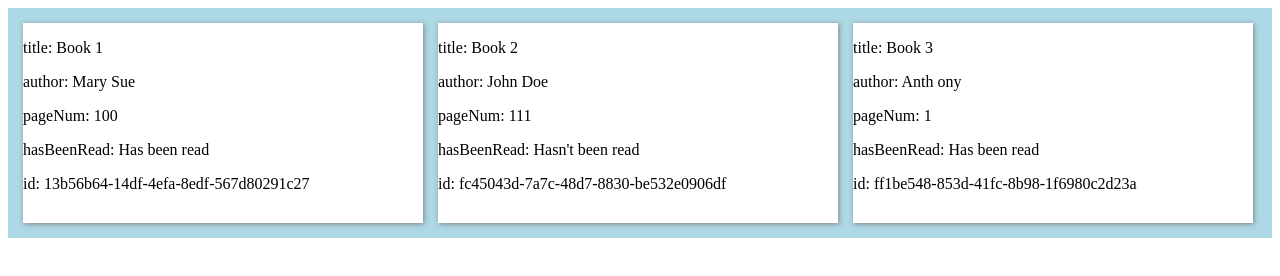
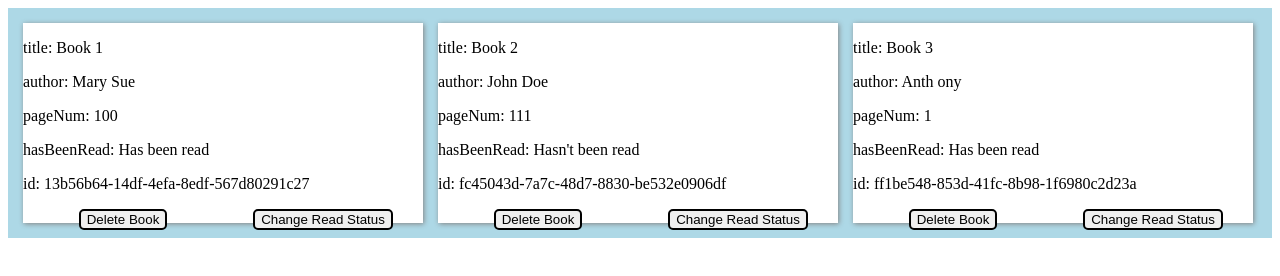
Before and after one commit to Blade21Shade/ODIN_Library_Project, a plain HTML site: page index.html in a window 1280 px wide. Drawn offline with Linux system fonts and the light colour scheme.

Commit message:
Add (non-functional) buttons to the book elements for deleting a book and updating its read status
They have been styled and added to the document, but aren't connected to any event listeners quite yet

index.js
- addBookToLibraryElement() now adds a btnGrid to the end of bookEle which itself holds a delBtn and readBtn

styles.css
- Styling of the buttons; the border and when hovering over them

```diff
--- a/index.js
+++ b/index.js
@@ -51,10 +51,22 @@ function addBookToLibraryElement(book) {
         ele.innerText += [k] + ": " + book[[k]];
         bookEle.appendChild(ele);
     }
-
     bookEle.id = book.id;
 
-    // Buttons for deleting and changing read status
+    // Buttons for deleting the book and changing the read status
+    const btnGrid = document.createElement("div");
+    btnGrid.classList.add("button-grid");
+
+    const delBtn = document.createElement("button");
+    delBtn.classList.add("delete-button");
+    delBtn.innerText = "Delete Book";
+
+    const readBtn = document.createElement("button");
+    readBtn.classList.add("read-button");
+    readBtn.innerText = "Change Read Status";
+
+    btnGrid.append(delBtn, readBtn);
+    bookEle.appendChild(btnGrid);
 
     libraryEle.appendChild(bookEle);
 }
--- a/styles.css
+++ b/styles.css
@@ -12,3 +12,24 @@
     background-color: white;
     box-shadow: 1px 1px 5px rgb(132, 132, 132);
 }
+
+.button-grid {
+    display: grid;
+    grid-template-columns: repeat(2, 1fr);
+    place-items: center;
+}
+
+.delete-button, .read-button {
+    border-radius: 5px;
+    border: 2px solid black;
+}
+
+.delete-button:hover, .read-button:hover {
+    box-shadow: 1px 1px 2px black;
+    cursor: pointer;
+}
+
+.delete-button:hover {
+    background-color: rgb(119, 0, 0);
+    color: white;
+}
```
